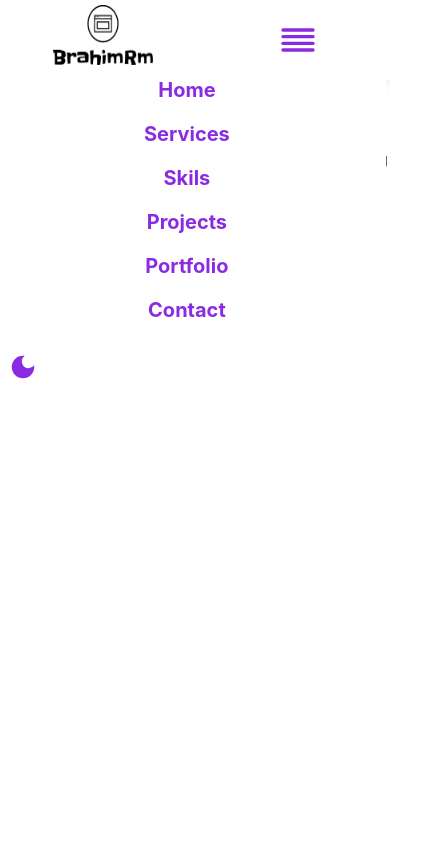
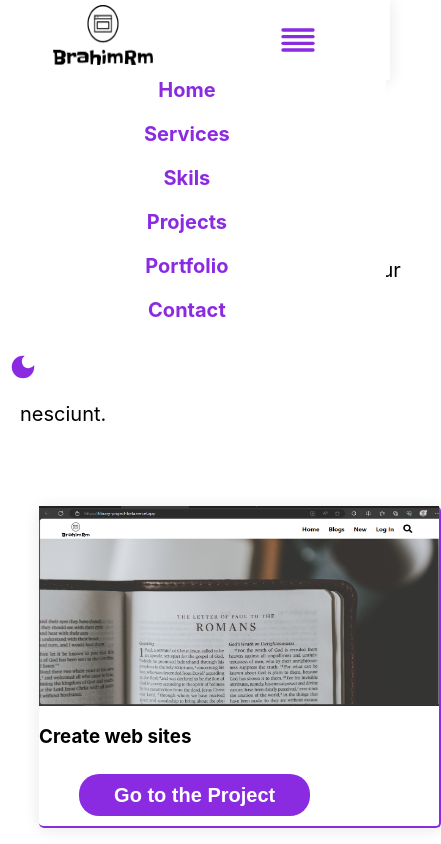
Before and after one commit to BrahimRemaigui/Brahim-Portfolio, a React (Create React App) app: page /project in a window 390 px wide. Both pictures are taken after a click on the icon 297 px from the left and 40 px from the top of the page. Shown: the top 844 px of the page, 441 px wide, since content can reach past the window. Built offline with nearby package versions, Linux system fonts and the light colour scheme; the HTML template or start-up script is replaced by a standard one.

Commit message:
Add files via upload

```diff
--- a/src/App.js
+++ b/src/App.js
@@ -14,7 +14,7 @@ import Skills from './compontents/Skills'
 import Portfolio from './compontents/Portfolio'
 import Contact from './compontents/Contact'
 import Foter from './Foter';
-
+import Project from './compontents/Project'
 
 function App() {
   const router = createBrowserRouter(
@@ -24,6 +24,7 @@ function App() {
         <Route path="services" element={<Services/>} />
         <Route path="skills" element={<Skills />} />
         <Route path="portfolio" element={<Portfolio />} />
+        <Route path="project" element={<Project />} />
         <Route path="contact" element={<Contact />} />
      { /*  <Route path="careers" element={<CareersLayout />}>
           <Route
--- a/src/Navbar.js
+++ b/src/Navbar.js
@@ -25,7 +25,7 @@ export default function Navbar()
                     <Link style={{textDecoration:'none'}} to="/"><li className='muno-item'><a>Home</a> </li></Link>
                     <Link style={{textDecoration:'none'}} to="services"><li className='muno-item'> Services</li></Link>
                     <Link style={{textDecoration:'none'}} to="Skills"><li className='muno-item'> Skils</li></Link>
-                    <Link style={{textDecoration:'none'}} to="Contact"><li className='muno-item'> Projects</li></Link>
+                    <Link style={{textDecoration:'none'}} to="project"><li className='muno-item'> Projects</li></Link>
 
                     <Link style={{textDecoration:'none'}} to="Portfolio"><li className='muno-item'> Portfolio</li></Link>
                     <Link style={{textDecoration:'none'}} to="Contact"><li className='muno-item'> Contact</li></Link>
--- /dev/null
+++ b/src/compontents/Pro.css
@@ -0,0 +1,51 @@
+.services-container{
+    width: 90%;
+    height: fit-content;
+    padding: 50px 65px;
+    text-align: start;
+   }
+@media(max-width:776px)
+{
+    .services-container{
+        padding: 50px 20px;
+        width: 98%;
+    }
+}
+.grid-card-pro{
+    height: fit-content;
+    margin: 80px 5%;
+    display: grid;
+    grid-template-columns: repeat(auto-fill, minmax(400px, 1fr));
+    gap: 40px;
+}
+
+.grid-card-pro .box-pro{
+    width: 400px;
+    height: 320px;
+    border-radius: 5px;
+    display: flex;
+    flex-direction:column ;
+    box-shadow: 0 2px 15px rgba(30, 29, 29, 0.1);
+    border-right:2px solid blueviolet ;
+    border-bottom:2px solid blueviolet ;
+    position: relative;
+    transition: 0.5s;
+}
+
+.grid-card-pro .box h3{
+    text-align: start;
+    font-size: 25px;
+    margin-left: 10px;
+    margin-top: 10px;
+    margin-bottom: 10px;
+   }
+   .grid-card-pro .box p{
+       text-align: start;
+       font-size: 18px;
+       margin: 10px;
+
+      }
+      .box-pro img{
+        width: 100%;
+        height: 200px;
+    }
--- /dev/null
+++ b/src/compontents/Project.jsx
@@ -0,0 +1,42 @@
+import './Home.css'
+import './Pro.css'
+import img1 from '../imgs/Screenshot 2023-12-06 225730.png'
+import BasicTable from '../functions/BasicTable'
+import { Link } from 'react-router-dom'
+
+export default function Project(){
+    return(
+        <div className="services-container">
+             <div className="space-witi">
+             <h1><span style={{ color: 'blueviolet' }}>Projects </span> We Created </h1>
+             <p>Lorem ipsum dolor sit amet, consectetur adipisicing elit. Eius adipisci pariatur aliquid exercitationem debitis, necessitatibus recusandae eveniet dolorum sit quasi corrupti. Tenetur ab, rerum atque eius minus non inventore nesciunt.</p>
+            </div>
+
+     <div className="grid-card-pro">
+        <div className="box-pro">
+          <img src={img1} className='bold-img' alt="" />
+          <div className="box-carf">
+            <h3>Create web sites</h3>
+            <a href='library-project-beta.vercel.app'><button className={`${'dis-btn'} ${'place'}`} >Go to the Project</button> </a>
+          </div>
+        </div>
+        <div className="box-pro">
+          <img src={''} className='bold-img' alt="" />
+          <div className="box-carf">
+            <h3>Create web sites</h3>
+            <button className={`${'dis-btn'} ${'place'}`} >Go to the Project</button>
+          </div>
+        </div>
+        <div className="box-pro">
+          <img src={''} className='bold-img' alt="" />
+          <div className="box-carf">
+            <h3>Create web sites</h3>
+            <button className={`${'dis-btn'} ${'place'}`} >Go to the Project</button>
+          </div>
+        </div>
+    </div>
+
+        </div>
+    )
+
+}
--- a/src/compontents/Skills.css
+++ b/src/compontents/Skills.css
@@ -6,10 +6,11 @@
 
     position: relative;
    }
-   @media(max-width:1400px)
+   @media(max-width:776px)
    {
        .skills-container{
-           height: fit-content;
+           width: 96%;
+           padding: 50px 15px;
        }
    }
      .skills-container::before {
@@ -31,9 +32,9 @@
        }
    }
    .skills-container .space-witi{
-       width: calc(60% - 60px);
+       width: 96%;
        height: fit-content;
-       padding: 50px 65px;
+       padding: 50px 25px;
        text-align: start;
 
     }
--- a/src/index.css
+++ b/src/index.css
@@ -159,6 +159,7 @@ Link{
 }
 .our-skills .skills {
   flex: 1;
+
 }
 .our-skills .skill h3 {
   display: flex;
```
Also changed, not shown: src/imgs/Screenshot 2023-12-06 225730.png (added).
